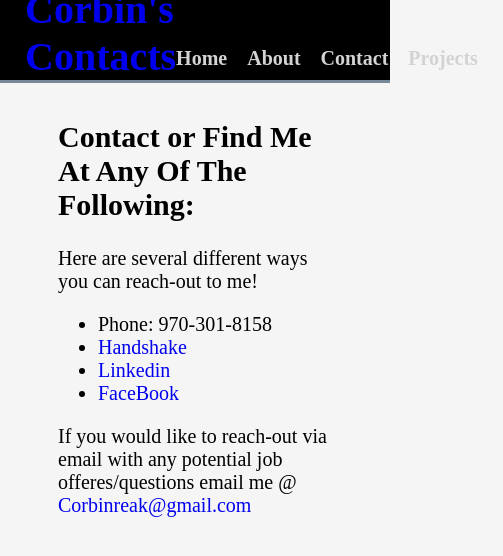
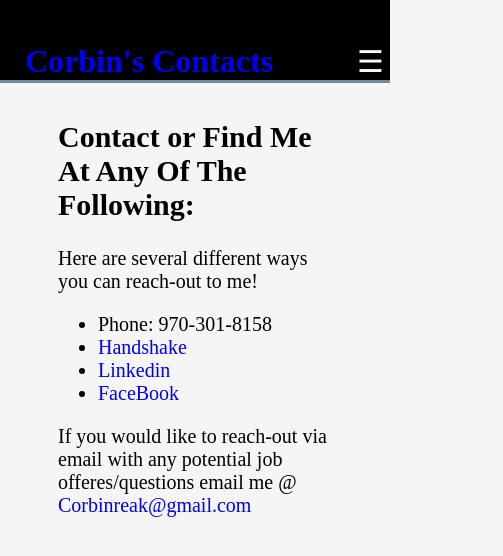
Before and after one commit to corbinreak/Portfolio-Website, a plain HTML site: page Contact-Page/Contact.html in a window 390 px wide. Shown: the whole page, 503 px wide, since content can reach past the window. Drawn offline with Linux system fonts and the light colour scheme.

Commit message:
Tenth commit; finished my first responsive layout, this marks completion of version 1.

```diff
--- a/Contact-Page/Contact.html
+++ b/Contact-Page/Contact.html
@@ -3,6 +3,8 @@
     <head>
         <link rel="stylesheet" href="../css/contact-page.css">
         <meta charset="UTF-8">
+        <meta name="viewport" content="width=device-width, initial-scale=1.0">
+
     </head>
       <body>
         <header>
@@ -10,11 +12,12 @@
             <div class="heading-title">
                 <h1><a href="../index.html">Corbin's Contacts</a></h1>
             </div>
-            <nav class="nav-menu">
+            <button id="hamburger">&#9776</button>
+           <nav class="nav-menu" id="navMenu">
                 <ul>
                     <li><a href="../index.html">Home</a></li>
                     <li><a href="../index.html#about-section">About</a></li>
-                    <li><a href="../Contact-Page/Contact.html">Contact</a></li>
+                    <li>Contact</li>
                     <li><a href="../Project-Page/Projects.html">Projects</a></a></li>
                 </ul>
             </nav>
@@ -33,5 +36,14 @@
                 <p>If you would like to reach-out via email with any potential job offeres/questions email me @ <a href="mailto:corbinreak@gmail.com">Corbinreak@gmail.com</a></p>
          </article>
       </main>
+      <script>
+        const hamburger = document.getElementById("hamburger");
+        const navMenu = document.getElementById("navMenu");
+
+        hamburger.addEventListener("click", () => {
+          navMenu.classList.toggle("show-menu")
+        })
+
+      </script>
     </body>
 </html>
--- a/css/contact-page.css
+++ b/css/contact-page.css
@@ -77,3 +77,42 @@ article ul li a:hover {
     border-radius: 10px;
     font-size: 25px;
 }
+
+#hamburger {
+    display: none;
+}
+
+@media (max-width: 768px) {
+    .nav-menu ul {
+        display: none;
+        flex-direction: row;
+        background-color: #222;
+        padding: 10px;
+
+    }
+
+    #hamburger {
+        display: block;
+        font-size: 30px;
+        color: #f8F8F8;
+        background: none;
+        cursor: pointer;
+        border: none;
+        margin-left: auto;
+
+
+    }
+
+    #navMenu.show-menu ul {
+        display: flex;
+        flex-direction: row;
+        font-size: 17px;
+        background-color: black;
+        color: white;
+    }
+
+    .heading-title h1 {
+        font-size: 32px;
+    }
+
+}
--- a/css/style.css
+++ b/css/style.css
@@ -151,3 +151,51 @@ footer {
 
 
 }
+
+#hamburger {
+    display: none;
+}
+
+
+@media (max-width: 768px) {
+    .nav-menu ul {
+        display: none;
+        flex-direction: row;
+        background-color: #222;
+        padding: 10px;
+
+    }
+
+    #hamburger {
+        display: block;
+        font-size: 30px;
+        color: #f8F8F8;
+        background: none;
+        cursor: pointer;
+        border: none;
+        margin-left: auto;
+
+
+    }
+
+    #navMenu.show-menu ul {
+        display: flex;
+        flex-direction: row;
+        font-size: 15px;
+        background-color: black;
+        color: white;
+    }
+
+    .heading-title h1 {
+        font-size: 28px;
+        margin-left: 5px;
+
+
+
+    }
+
+
+    .footer-nav {
+        display: none;
+    }
+}
```
Also changed, not shown: index.html (+12 -1 lines).
